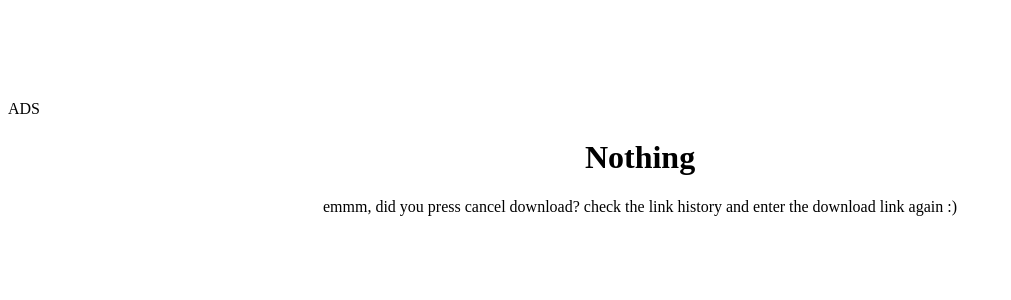
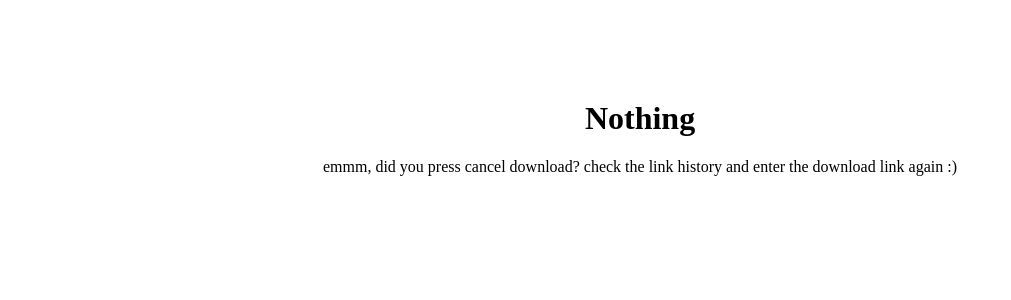
Before and after one commit to K3V1N-N5/Download, a React (Create React App) app: page / in a window 1280 px wide. Shown: the top 300 px of the page, without its empty margins (0-1011 px from the left). Built offline with nearby package versions, Linux system fonts and the light colour scheme; the HTML template or start-up script is replaced by a standard one.

Commit message:
Update home.jsx

```diff
--- a/src/pages/home.jsx
+++ b/src/pages/home.jsx
@@ -4,7 +4,7 @@ import { Link } from 'react-router-dom';
 const Home = () => {
   return (
     <div>
-      <div style={{ marginTop: "100px" }}>ADS</div>
+      <div style={{ marginTop: "100px" }}></div>
       <center>
       <h1>Nothing</h1>
       <div>emmm, did you press cancel download? check the link history and enter the download link again :)</div>
```
